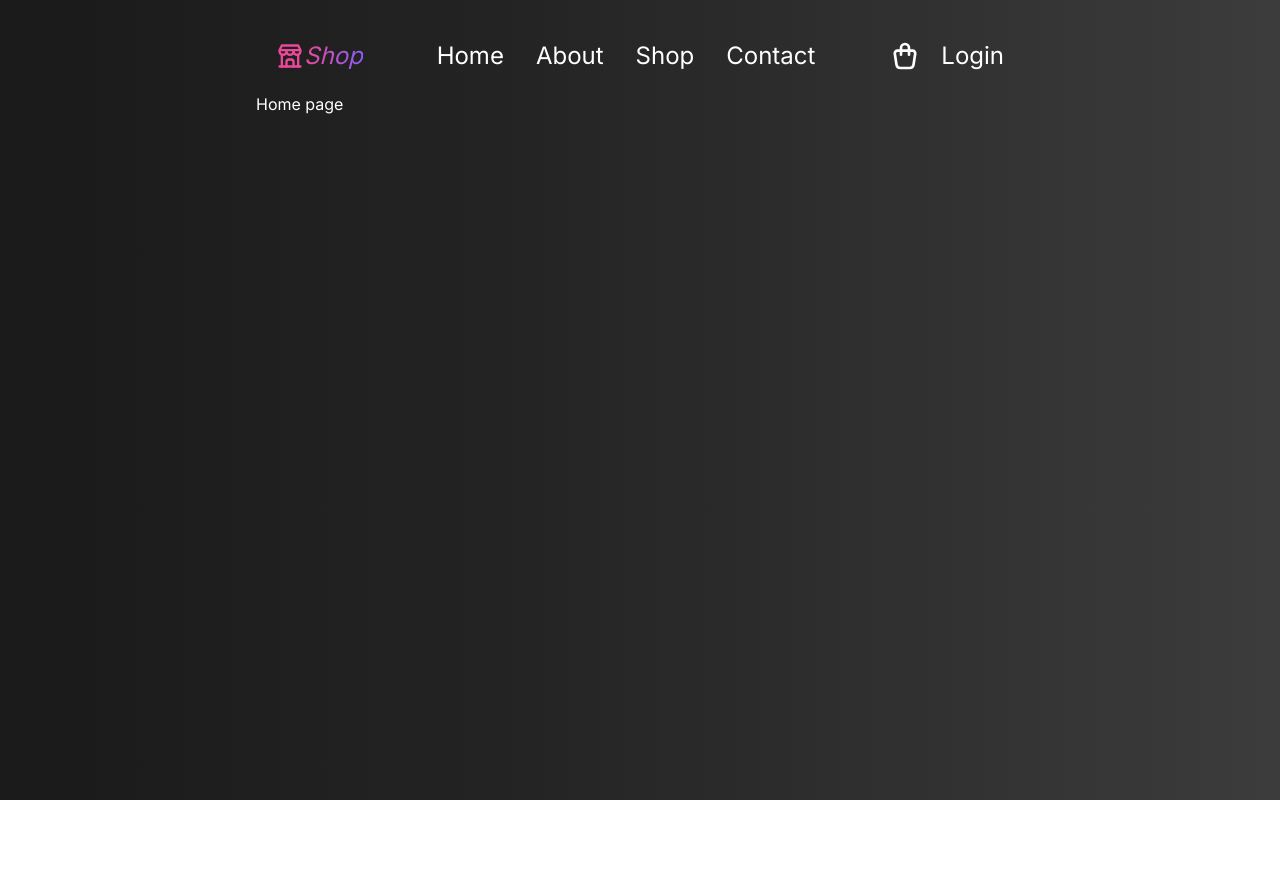
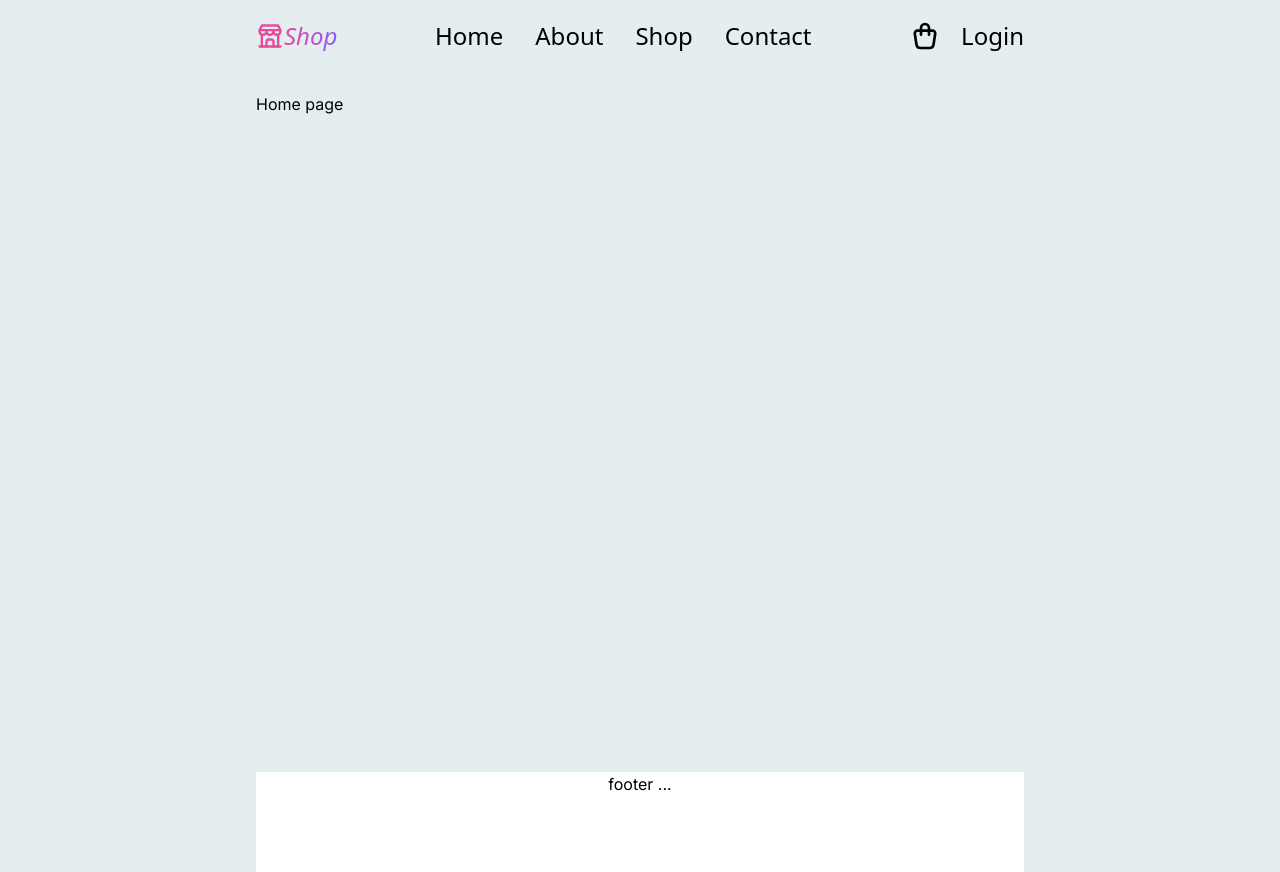
Before and after one commit to alcias4/eccomerce-ps, a React (Vite) app: page / in a window 1280 px wide. Before the commit the page ends 800 px from the top, so only its background shows below. Built offline with nearby package versions, Linux system fonts and the light colour scheme; no server answers.

Commit message:
second commit

```diff
--- a/src/App.tsx
+++ b/src/App.tsx
@@ -14,8 +14,8 @@ function App() {
 
   return (
     <BrowserRouter>
-      <main className=" w-full h-screen text-white font-inter px-[20%] pt-5">
-        <Nav />
+        <Nav/>
+        <main className=" w-full flex flex-col justify-between  h-screen font-inter px-[20%] pt-5 relative">
           <Routes>
             <Route  path="/" element={<HomePage  />}  />
             <Route  path="/shop" element={<ShopPage  products={dataProduct}/>}  />
@@ -23,6 +23,9 @@ function App() {
             <Route  path="/contact" element={<ContactPage  />}  />
             <Route  path="/login" element={<LoginPage />}  />
           </Routes>
+          <footer className="w-full min-h-[100px] bottom-[0px] bg-white flex justify-center mt-10">
+            footer ...
+          </footer>
         </main>
     </BrowserRouter>
   )
--- a/src/components/Nav.tsx
+++ b/src/components/Nav.tsx
@@ -5,7 +5,7 @@ import { Link , NavLink} from "react-router-dom";
 
 const Nav  = () => {
     return (
-    <nav className="w-full flex justify-between p-5 rounded-2xl items-center">
+    <nav className="w-full flex px-[20%] justify-between py-5 rounded-2xl items-center">
         <figure>
             <Link to={"/"} className="flex items-center text-2xl">
                 <IconBuildingStore className="text-pink-500 size-7"/>
--- a/src/index.css
+++ b/src/index.css
@@ -4,6 +4,5 @@
 
 
 body {
-    background: rgb(26,26,26);
-    background: linear-gradient(90deg, rgba(26,26,26,1) 0%, rgba(36,36,36,1) 41%, rgba(60,60,60,1) 100%);
+    background-color: #e4eef1;
 }
--- a/src/page/Shop.tsx
+++ b/src/page/Shop.tsx
@@ -13,12 +13,17 @@ const ShopPage:React.FC<Props> = ({products}) => {
 
 
     return (
-    <ul className="flex flex-wrap justify-center gap-10 w-full pt-[100px]">
+    <ul className="flex flex-wrap justify-between gap-10 w-full pt-[100px]">
         {
             products?.map((element)=> (
-                <li className="w-[300px] h-[400px]" key={element.id}>
-                    <h3>{element.title}</h3>
-                    <img className="w-[250px] " src={element.image} alt={element.title} />
+                <li className="w-[250px] p-5 h-[500px] rounded-lg  shadow-md bg-white text-black flex flex-col items-center justify-center gap-5" key={element.id}>
+
+                    <img className="w-full h-[200px]" src={element.image} alt={element.title} />
+                    <section>
+                        <strong>{element.title}</strong>
+                        <p>{element.category}</p>
+                        <span>{element.price}$</span>
+                    </section>
                 </li>
             ))
         }
```
Lines whose indentation alone changed are shown as unchanged.
